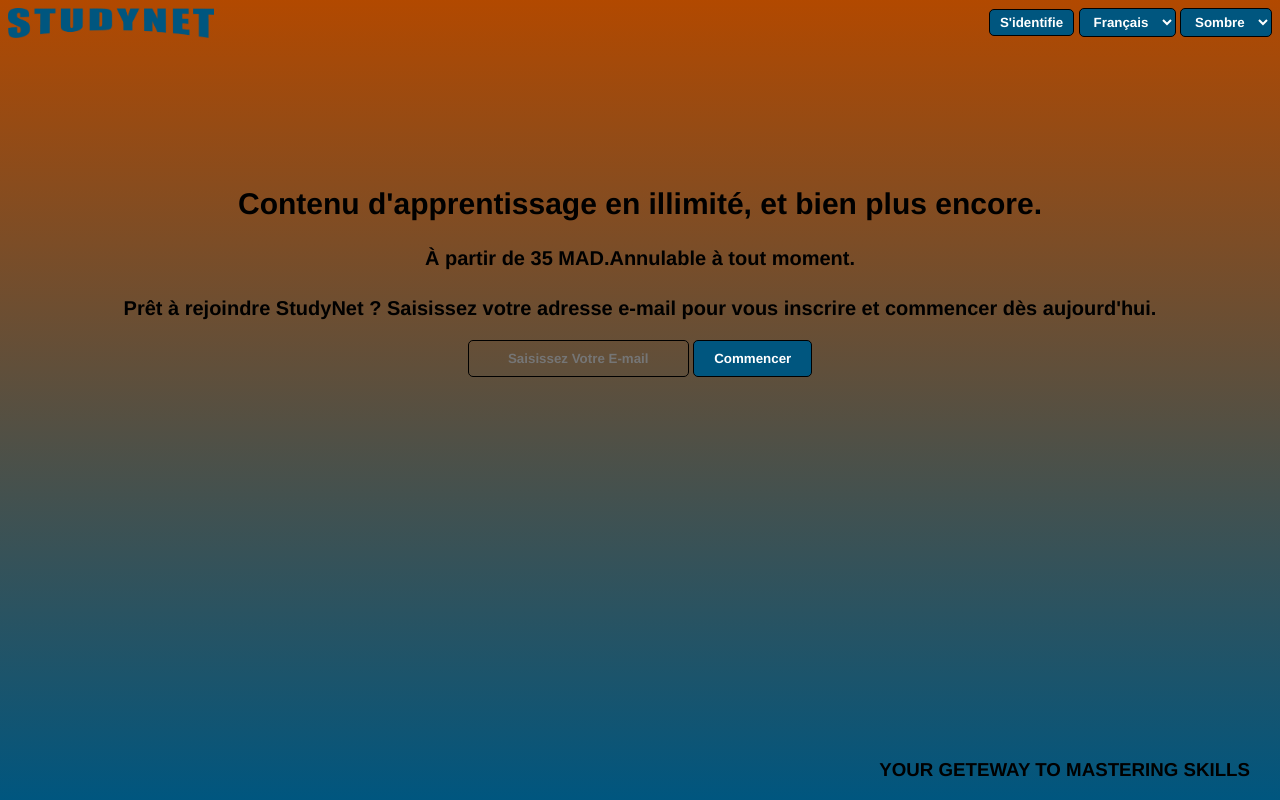
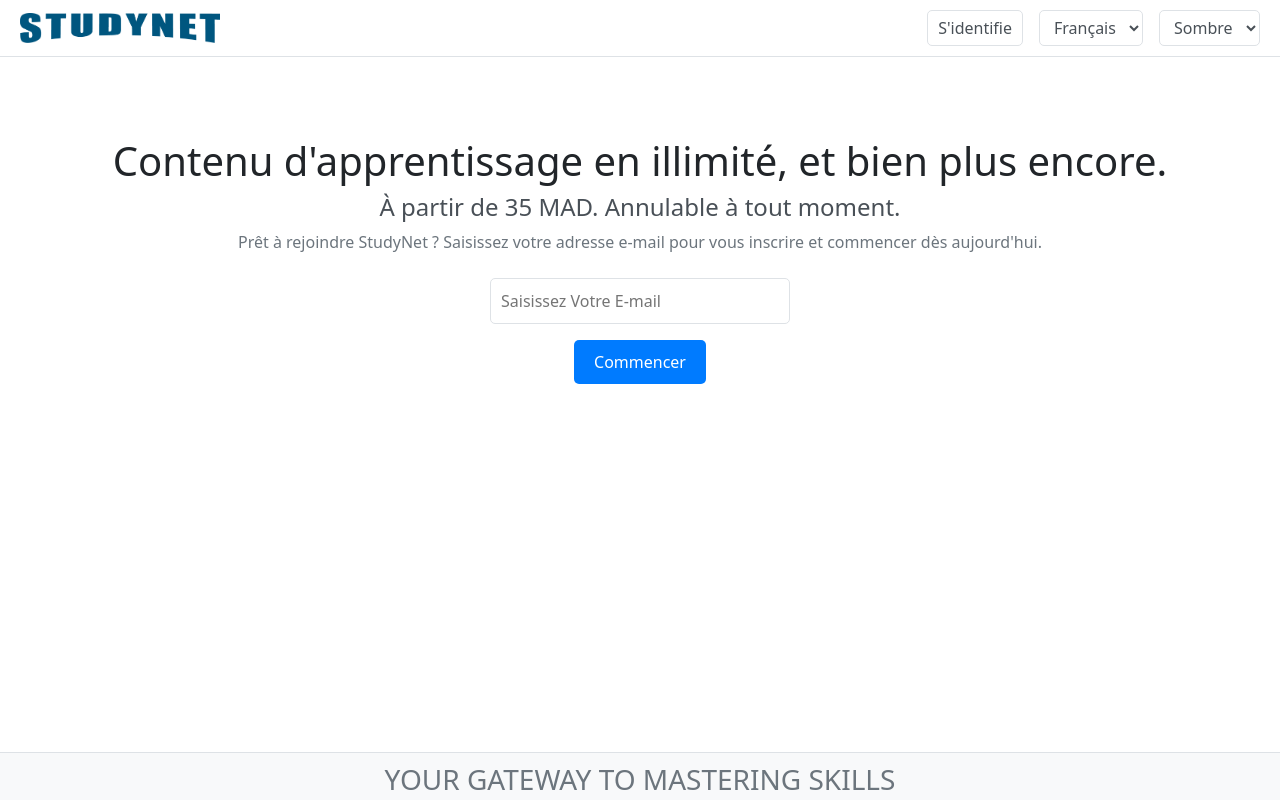
Before and after one commit to ZiyadOuamna/studynet-00, a CodeIgniter 4 app: the page made by app/Views/home.php in a window 1280 px wide. Run offline with PHP 8.4 and a stand-in for CodeIgniter, Linux system fonts and the light colour scheme; the template is opened without the code that fills it, so the values that code supplies are empty; some libraries are stand-ins or nearby versions.

Commit message:
update home page

```diff
--- a/app/Views/home.php
+++ b/app/Views/home.php
@@ -5,133 +5,129 @@
     <meta name="viewport" content="width=device-width, initial-scale=1.0">
     <title>StudyNet</title>
     <link rel="website icon" href="pics/blue_logo.png">
+    <!-- Bootstrap -->
+    <link href="https://cdn.jsdelivr.net/npm/bootstrap@5.3.3/dist/css/bootstrap.min.css" rel="stylesheet">
+    <script src="https://cdn.jsdelivr.net/npm/bootstrap@5.3.3/dist/js/bootstrap.bundle.min.js"></script>
     <style>
-        :root{
-
-        }
-        *{
-            font-weight: 700;
-            font-family:'Franklin Gothic Medium', 'Arial Narrow', Arial, sans-serif;
-        }
-        body{
-            background-image: linear-gradient(#B24900,#00567F);
-            background-attachment:fixed;
-            background-size:cover;
-        }
-
-        header{
+       body, html {
+    height: 100%;
+    margin: 0;
+    display: flex;
+    flex-direction: column;
+}
+        header {
+            background-color: #ffffff;
+            border-bottom: 1px solid #dee2e6;
+            padding: 10px 20px;
             display: flex;
             justify-content: space-between;
-
+            align-items: center;
         }
-        .logo{
-
+        .logo img {
+            height: 40px;
+            width : 10px;
         }
-        .identifier , .mode , .language{
+        .nav-bar input,
+        .nav-bar select {
+            background-color: #ffffff;
+            border: 1px solid #dee2e6;
+            border-radius: 5px;
+            padding: 5px 10px;
+            color: #495057;
+            transition: all 0.3s ease-in-out;
+        }
+        .nav-bar input:hover,
+        .nav-bar select:hover {
+            background-color: #007bff;
+             background-color: white;
+            color: black;;
+        }
+        .body-content {
+            text-align: center;
+            margin-top: 10vh;
+        }
+        .text-body h1 {
+            color: #212529;
+        }
+        .text-body h4 {
+            color: #495057;
+        }
+        .text-body p {
+            color: #6c757d;
+        }
+        form input {
+            background-color: #ffffff;
+            border: 1px solid #dee2e6;
+            border-radius: 5px;
+            padding: 10px;
+            width: 300px;
+        }
+        form button {
+            background-color: #007bff;
             color: white;
-            padding: 5px 10px;
-            border: 1px solid black;
-            border-radius: 5px;
-            background-color: #00567F;
-            transition: all 0.5s;
-        }
-        .identifier:hover , .mode:hover , .language:hover , .commencer:hover{
-            background-color: transparent;
-            color: black;
-        }
-        .language{
-
-        }
-        .mode{
-
-        }
-        .body-content{
-            text-align: center;
-            position: relative;
-            margin: auto;
-            top: 15vh;
-        }
-        .text-body{
-            align-content: center;
-            text-align: center;
-            font-size: 20px;
-        }
-        footer h3{
-            position: absolute;
-            bottom: 0;
-            right: 30px;
-        }
-        .commencer{
-            color: white;
-            padding: 10px 20px;
-            border: 1px solid black;
-            border-radius: 5px;
-            background-color: #00567F;
-            transition: all 0.5s;
-        }
-        input{
-            text-align: center;
-            background-color: transparent;
-            border: 1px solid black;
+            border: none;
             padding: 10px 20px;
             border-radius: 5px;
+            transition: all 0.3s ease-in-out;
         }
+        form button:hover {
+            background-color: #0056b3;
+        }
+        .landing_page {
+    flex: 1;
+}
+        footer {
+    text-align: center;
+    background-color: #f8f9fa;
+    border-top: 1px solid #dee2e6;
+    padding: 10px 0;
+    color: #6c757d;
+    height: 3rem;
+
+}
 
     </style>
 </head>
 <body>
     <section class="landing_page">
-
         <header>
             <div>
-                <img class="logo" src="pics/blue_logo.png" height="30" width="" >
+                <img class="logo" src="pics/blue_logo.png" alt="Logo" width="200px">
             </div>
-            <div class="nav-bar">
+            <div class="nav-bar d-flex gap-3">
                 <input class="identifier" type="button" value="S'identifie">
-
                 <select class="language">
                     <option value="fr">Français</option>
                     <option value="en">English</option>
                     <option value="es">Español</option>
                 </select>
-
                 <select class="mode">
                     <option value="fr">Sombre</option>
                     <option value="en">Blanc</option>
-                    <option value="es">gris</option>
+                    <option value="es">Gris</option>
                 </select>
             </div>
         </header>
-        <!------le contenu du body ------>
+
         <div class="body-content">
 
-            <!------texte de présetation ------>
             <div class="text-body">
-                <h1>
-                    Contenu d'apprentissage en illimité, et bien plus encore.
-                </h1>
-                <h4>
-                    À partir de 35 MAD.Annulable à tout moment.
-                </h4>
+                <h1>Contenu d'apprentissage en illimité, et bien plus encore.</h1>
+                <h4>À partir de 35 MAD. Annulable à tout moment.</h4>
                 <p>
                     Prêt à rejoindre StudyNet ? Saisissez votre adresse e-mail pour vous inscrire et commencer dès aujourd'hui.
                 </p>
             </div>
 
-            <!------ premier formulaire d'inscription  ------>
-            <form class="sign-up" method="POST">
-                <input class="email"     type="email"  name="email"  placeholder="Saisissez Votre E-mail">
-                <button class="commencer"  name="submit" >Commencer</button>
+            <form class="sign-up mt-4" method="POST">
+                <input class="email mb-3" type="email" name="email" placeholder="Saisissez Votre E-mail">
+                <br>
+                <button class="commencer" name="submit">Commencer</button>
             </form>
         </div>
-
     </section>
-
 </body>
-
 <footer>
-    <h3>YOUR GETEWAY TO MASTERING SKILLS</h3>
-    <script src="script.js"></script>
+    <h3>YOUR GATEWAY TO MASTERING SKILLS</h3>
 </footer>
-
 </html>
```
